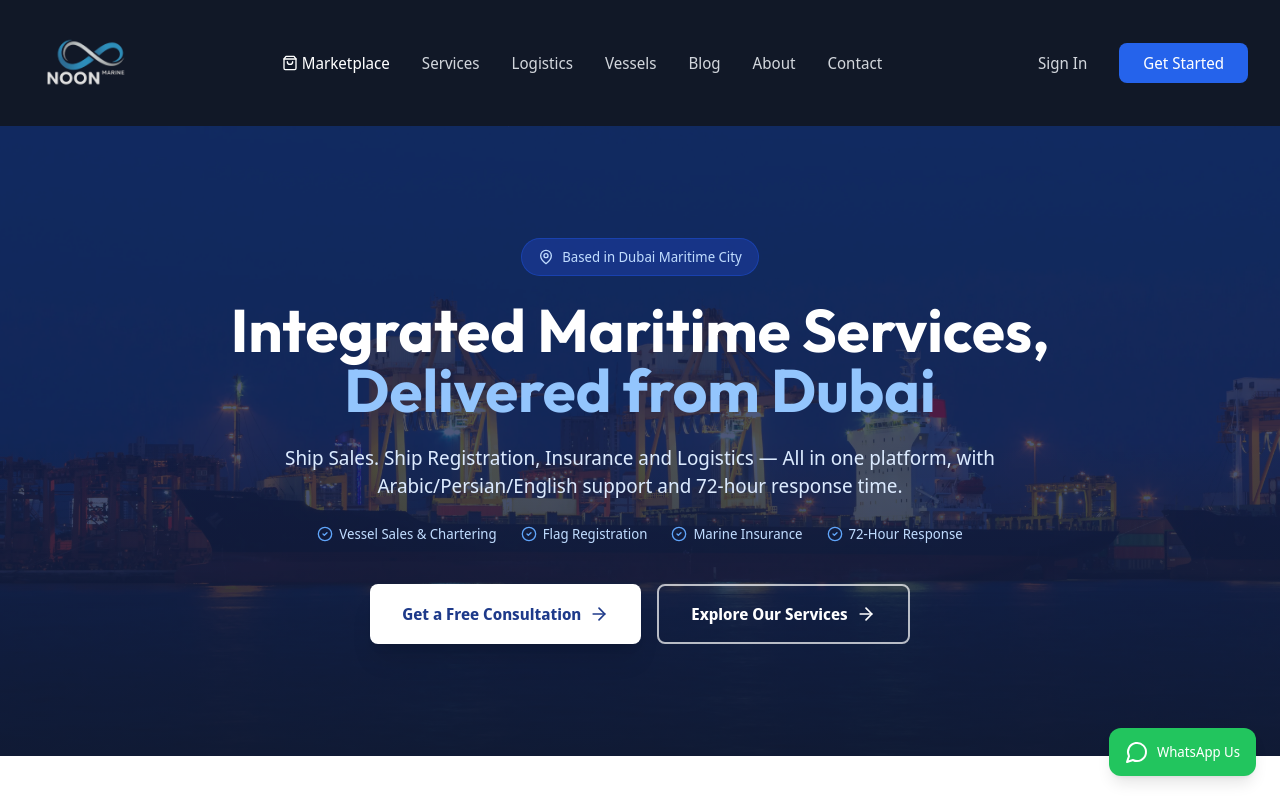
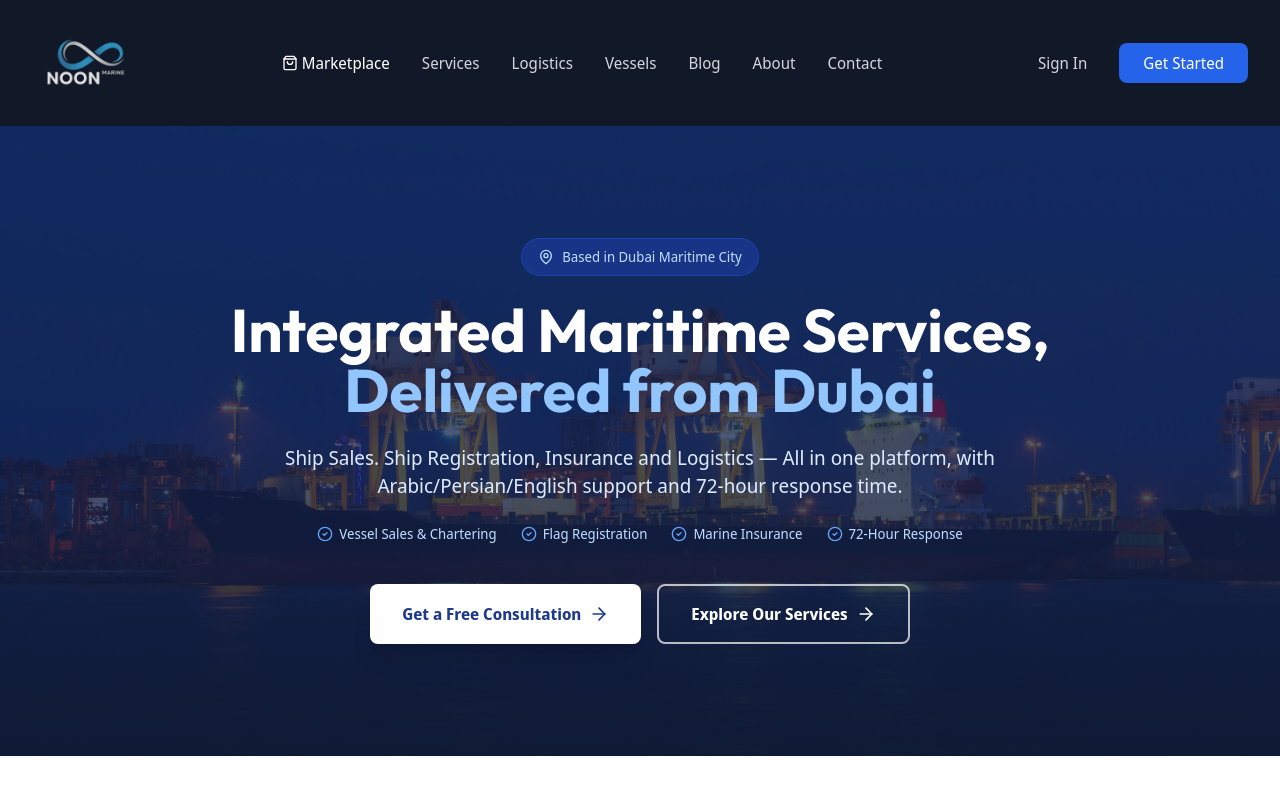
Before and after one commit to sachinchanguthodi/Noon_marine, a Next.js app in the folder frontend/: page / in a window 1280 px wide. Shown: the top 800 px of the page. Built offline with nearby package versions, Linux system fonts and the light colour scheme; no server answers; the database is empty.

Commit message:
Remove floating WhatsApp button to avoid collision with chat widget

```diff
--- a/frontend/src/app/layout.tsx
+++ b/frontend/src/app/layout.tsx
@@ -1,7 +1,6 @@
 import type { Metadata } from 'next';
 import { Outfit, Noto_Sans_Display } from 'next/font/google';
 import './globals.css';
-import WhatsAppButton from '@/components/WhatsAppButton';
 
 const outfit = Outfit({
   subsets: ['latin'],
@@ -46,7 +45,6 @@ export default function RootLayout({
       </head>
       <body className="font-sans antialiased">
         {children}
-        <WhatsAppButton />
       </body>
     </html>
   );
```
